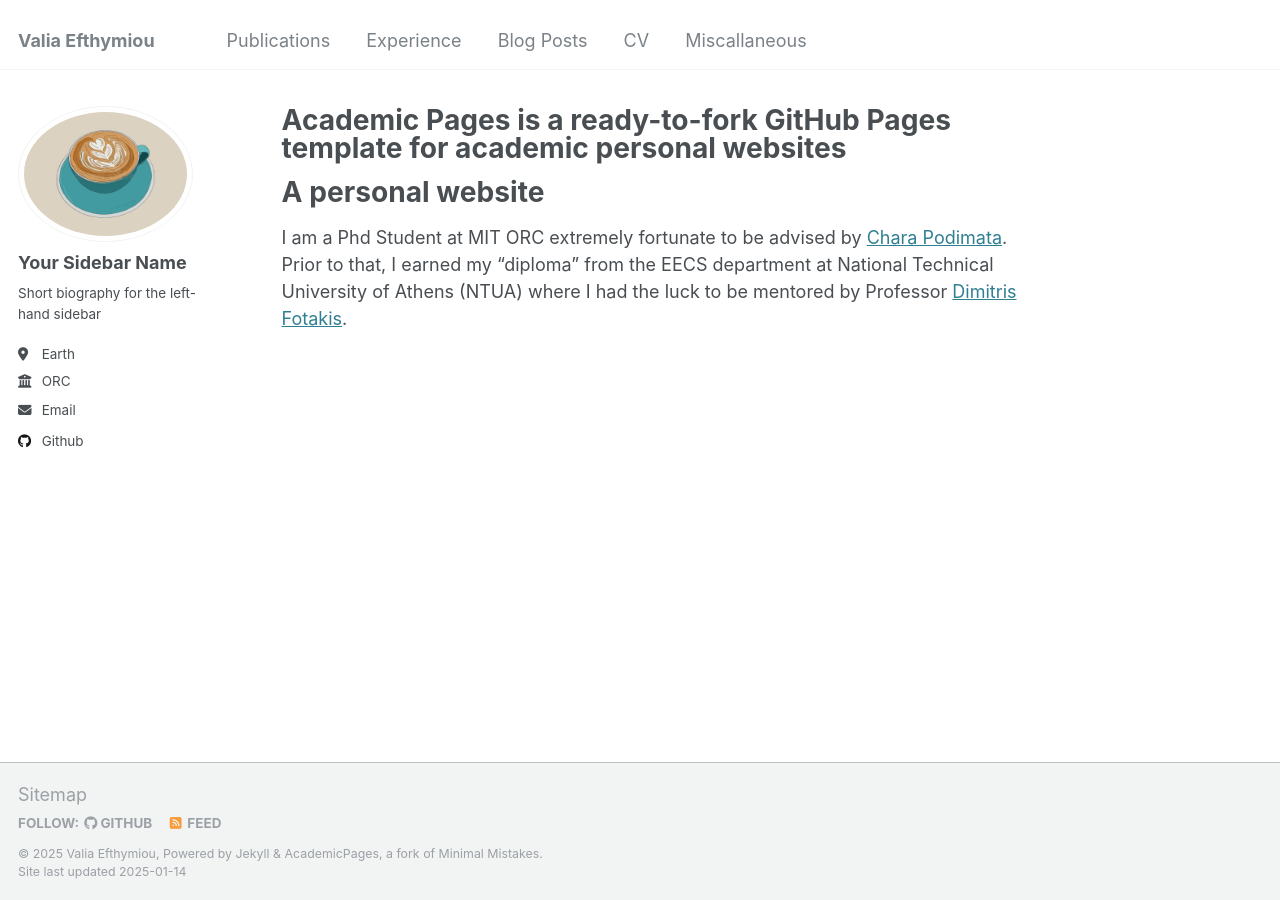
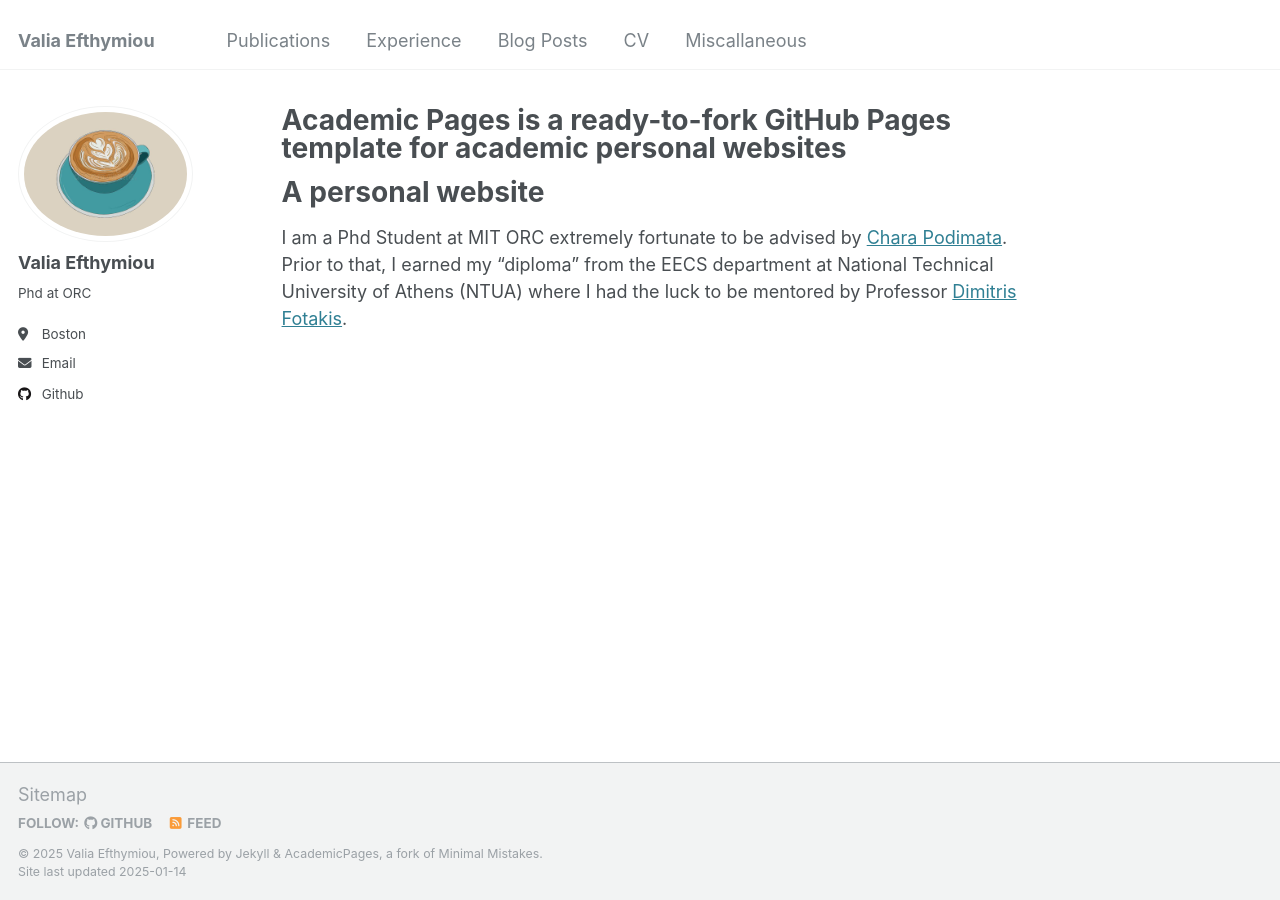
Before and after one commit to valiaEft/valiaEft.github.io, a Jekyll site: the page built from _pages/about.md, in a window 1280 px wide. Built offline with Jekyll 4.4.1, drawn with Linux system fonts in a browser that asks for light colours.

Commit message:
Update _config.yml

```diff
--- a/_config.yml
+++ b/_config.yml
@@ -22,11 +22,11 @@
 author:
   # Biographic information
   avatar           : "cappucino.jpg"
-  name             : "Your Sidebar Name"
+  name             : "Valia Efthymiou"
   pronouns         : # example: "she/her"
-  bio              : "Short biography for the left-hand sidebar"
-  location         : "Earth"
-  employer         : "ORC"
+  bio              : "Phd at ORC"
+  location         : "Boston"
+  employer         :
   uri              : # URL
   email            : "valia554@mit.edu"
 
```
